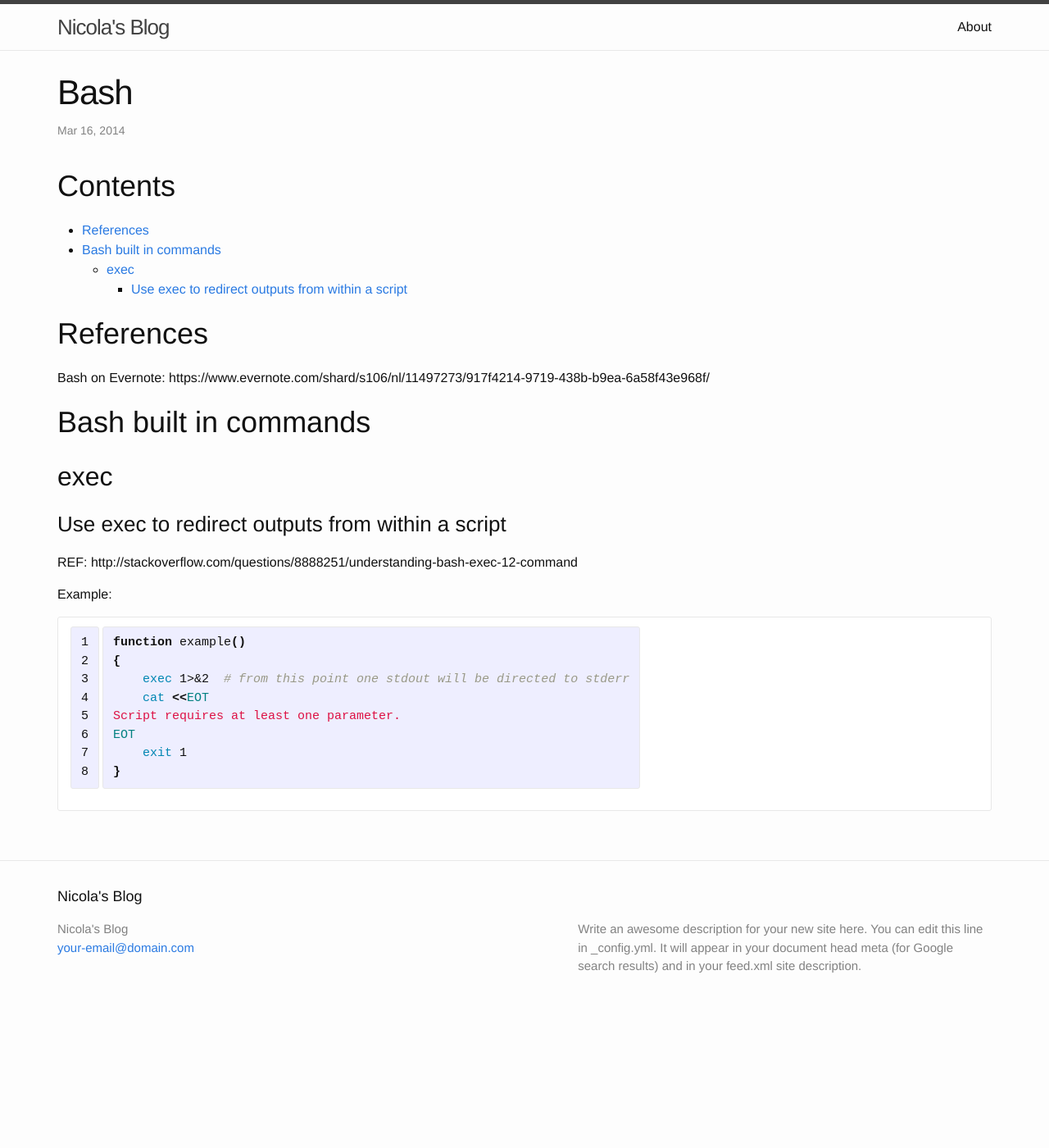
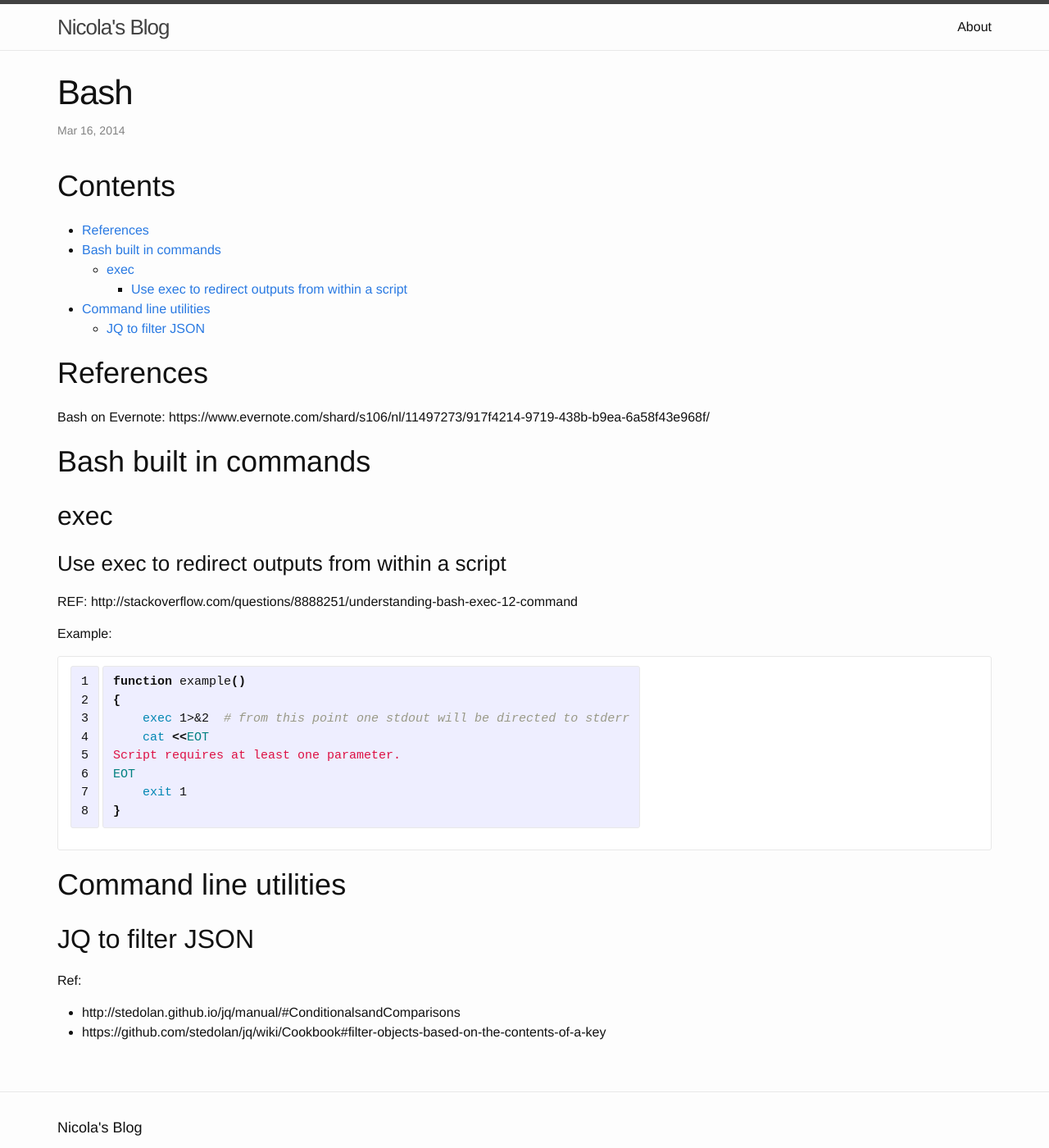
Before and after one commit to breezeight/nicola_blog, a Jekyll site: the page built from _guides/bash.markdown, in a window 1280 px wide and 1400 px high. Shown: the whole window at 82% size. Built offline with Jekyll 4.4.1, drawn with Linux system fonts in a browser that asks for light colours.

Commit message:
Add guide about JQ: json parser from command line

```diff
--- a/_guides/bash.markdown
+++ b/_guides/bash.markdown
@@ -37,3 +37,14 @@
     exit 1
 }
 ~~~
+
+
+
+# Command line utilities
+
+## JQ to filter JSON
+
+Ref:
+
+* http://stedolan.github.io/jq/manual/#ConditionalsandComparisons
+* https://github.com/stedolan/jq/wiki/Cookbook#filter-objects-based-on-the-contents-of-a-key
```
